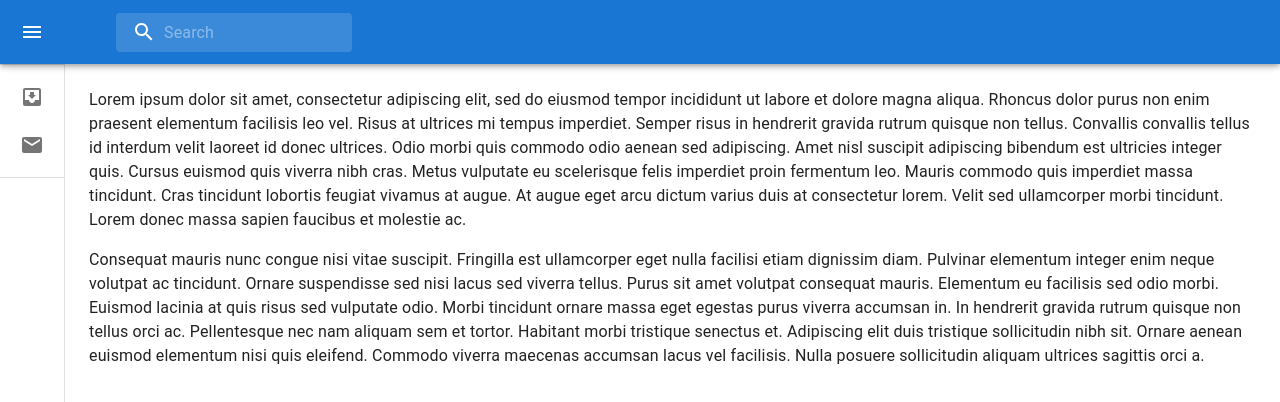
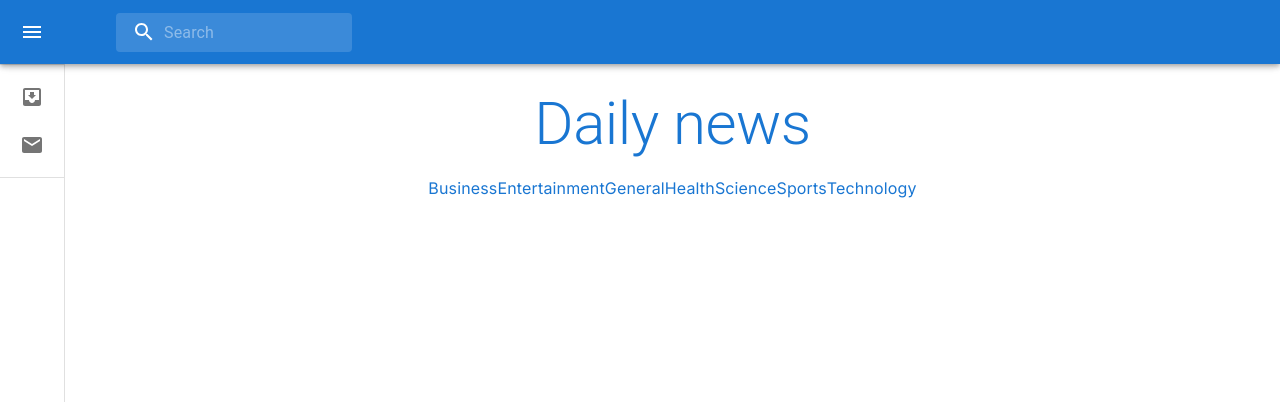
Before and after one commit to Eng-Francisco-Hernandez/daily-news, a Next.js app: page / in a window 1280 px wide. Shown: the top 402 px of the page. Built offline with nearby package versions, Linux system fonts and the light colour scheme.

Commit message:
feat(ui-and-data-retrieval): worked on landing page

```diff
--- a/src/app/globals.scss
+++ b/src/app/globals.scss
@@ -1,9 +1,9 @@
 :root {
   --max-width: 1100px;
   --border-radius: 12px;
-  --font-mono: ui-monospace, Menlo, Monaco, 'Cascadia Mono', 'Segoe UI Mono',
-    'Roboto Mono', 'Oxygen Mono', 'Ubuntu Monospace', 'Source Code Pro',
-    'Fira Mono', 'Droid Sans Mono', 'Courier New', monospace;
+  --font-mono: ui-monospace, Menlo, Monaco, "Cascadia Mono", "Segoe UI Mono",
+    "Roboto Mono", "Oxygen Mono", "Ubuntu Monospace", "Source Code Pro",
+    "Fira Mono", "Droid Sans Mono", "Courier New", monospace;
 
   --foreground-rgb: 0, 0, 0;
   --background-start-rgb: 214, 219, 220;
@@ -72,3 +72,13 @@
     --card-border-rgb: 200, 200, 200;
   }
 }
+
+.mr {
+  &-10 {
+    margin-right: 10px;
+  }
+}
+
+.title-case {
+  text-transform: capitalize;
+}
--- a/src/app/page.tsx
+++ b/src/app/page.tsx
@@ -2,39 +2,46 @@
 
 import * as React from "react";
 import DrawerLayout from "@/components/layout/DrawerLayout";
-import { Typography } from "@mui/material";
+import { Grid, Link, Typography } from "@mui/material";
+import { newsCategories } from "@/data/constants";
 
 export default function Home() {
   return (
     <DrawerLayout>
-      <Typography paragraph>
-        Lorem ipsum dolor sit amet, consectetur adipiscing elit, sed do eiusmod
-        tempor incididunt ut labore et dolore magna aliqua. Rhoncus dolor purus
-        non enim praesent elementum facilisis leo vel. Risus at ultrices mi
-        tempus imperdiet. Semper risus in hendrerit gravida rutrum quisque non
-        tellus. Convallis convallis tellus id interdum velit laoreet id donec
-        ultrices. Odio morbi quis commodo odio aenean sed adipiscing. Amet nisl
-        suscipit adipiscing bibendum est ultricies integer quis. Cursus euismod
-        quis viverra nibh cras. Metus vulputate eu scelerisque felis imperdiet
-        proin fermentum leo. Mauris commodo quis imperdiet massa tincidunt. Cras
-        tincidunt lobortis feugiat vivamus at augue. At augue eget arcu dictum
-        varius duis at consectetur lorem. Velit sed ullamcorper morbi tincidunt.
-        Lorem donec massa sapien faucibus et molestie ac.
-      </Typography>
-      <Typography paragraph>
-        Consequat mauris nunc congue nisi vitae suscipit. Fringilla est
-        ullamcorper eget nulla facilisi etiam dignissim diam. Pulvinar elementum
-        integer enim neque volutpat ac tincidunt. Ornare suspendisse sed nisi
-        lacus sed viverra tellus. Purus sit amet volutpat consequat mauris.
-        Elementum eu facilisis sed odio morbi. Euismod lacinia at quis risus sed
-        vulputate odio. Morbi tincidunt ornare massa eget egestas purus viverra
-        accumsan in. In hendrerit gravida rutrum quisque non tellus orci ac.
-        Pellentesque nec nam aliquam sem et tortor. Habitant morbi tristique
-        senectus et. Adipiscing elit duis tristique sollicitudin nibh sit.
-        Ornare aenean euismod elementum nisi quis eleifend. Commodo viverra
-        maecenas accumsan lacus vel facilisis. Nulla posuere sollicitudin
-        aliquam ultrices sagittis orci a.
-      </Typography>
+      <Grid container spacing={2}>
+        <Grid
+          item
+          xs={12}
+          display="flex"
+          justifyContent="center"
+          alignItems="center"
+        >
+          <Typography variant="h2" component="h2" color="primary">
+            Daily news
+          </Typography>
+        </Grid>
+        <Grid
+          item
+          xs={12}
+          display="flex"
+          justifyContent="center"
+          alignItems="center"
+        >
+          {newsCategories.map((category, index) => {
+            return (
+              <Link
+                href="#"
+                className="mr-10 title-case"
+                style={{
+                  textDecoration: "none",
+                }}
+              >
+                {category}
+              </Link>
+            );
+          })}
+        </Grid>
+      </Grid>
     </DrawerLayout>
   );
 }
--- a/src/data/constants.tsx
+++ b/src/data/constants.tsx
@@ -1,12 +1,22 @@
 import InboxIcon from "@mui/icons-material/MoveToInbox";
 import MailIcon from "@mui/icons-material/Mail";
 export const drawerItems = [
-    {
-        title: 'Inbox',
-        icon: <InboxIcon/>
-    },
-    {
-        title: 'Mail',
-        icon: <MailIcon/>
-    }
-]
+  {
+    title: "Inbox",
+    icon: <InboxIcon />,
+  },
+  {
+    title: "Mail",
+    icon: <MailIcon />,
+  },
+];
+
+export const newsCategories = [
+  "business",
+  "entertainment",
+  "general",
+  "health",
+  "science",
+  "sports",
+  "technology",
+];
--- /dev/null
+++ b/src/services/news-api/newsApiClient.ts
@@ -0,0 +1 @@
+class NewsApiClient {}
```
Also changed, not shown: src/utils/stringUtils.ts (added).
